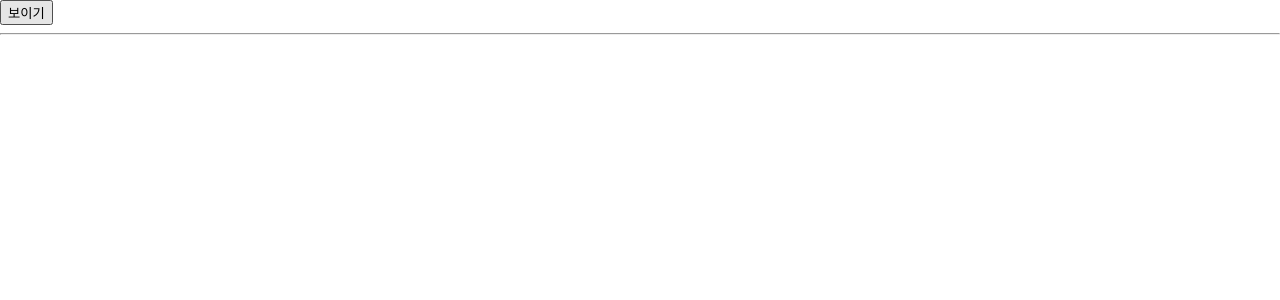
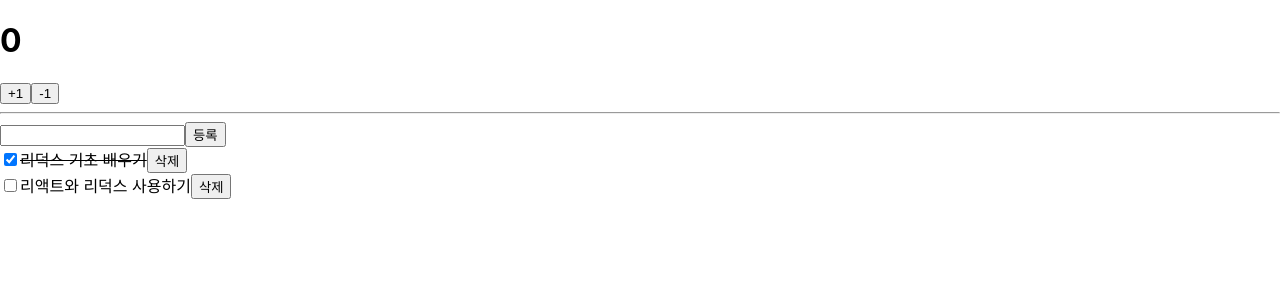
Before and after one commit to QyujinLee/react_book_example, a React (Create React App) app: page / in a window 1280 px wide. Shown: the top 300 px of the page. Built offline with nearby package versions, Linux system fonts and the light colour scheme.

Commit message:
17장 리덕스를 사용하여 리액트 애플리케이션 상태 관리하기 ~17.5 컨테이너 컴포넌트 만들기

```diff
--- a/package.json
+++ b/package.json
@@ -8,7 +8,10 @@
     "@testing-library/user-event": "^7.1.2",
     "react": "^16.12.0",
     "react-dom": "^16.12.0",
-    "react-scripts": "3.3.1"
+    "react-redux": "^7.1.3",
+    "react-scripts": "3.3.1",
+    "redux": "^4.0.5",
+    "redux-devtools-extension": "^2.13.8"
   },
   "scripts": {
     "start": "react-scripts start",
--- a/src/App.js
+++ b/src/App.js
@@ -1,19 +1,14 @@
-import React, { useState } from "react";
-import Info from "./Info";
+import React from "react";
+// import Todos from "./components/Todos";
+import CounterContainer from "./containers/CounterContainer";
+import TodosContainer from "./containers/TodosContainer";
 
 const App = () => {
-    const [visible, setVisible] = useState(false);
     return (
         <div>
-            <button
-                onClick={() => {
-                    setVisible(!visible);
-                }}
-            >
-                {visible ? "숨기기" : "보이기"}
-            </button>
+            <CounterContainer />
             <hr />
-            {visible && <Info />}
+            <TodosContainer />
         </div>
     );
 };
--- /dev/null
+++ b/src/components/Counter.js
@@ -0,0 +1,15 @@
+import React from "react";
+
+const Counter = ({ number, onIncrease, onDecrease }) => {
+    return (
+        <div>
+            <h1>{number}</h1>
+            <div>
+                <button onClick={onIncrease}>+1</button>
+                <button onClick={onDecrease}>-1</button>
+            </div>
+        </div>
+    );
+};
+
+export default Counter;
--- /dev/null
+++ b/src/components/Todos.js
@@ -0,0 +1,56 @@
+import React from "react";
+
+const TodoItem = ({ todo, onToggle, onRemove }) => {
+    return (
+        <div>
+            <input
+                type="checkbox"
+                onClick={() => onToggle(todo.id)}
+                checked={todo.done}
+                readOnly={true}
+            />
+            <span
+                style={{ textDecoration: todo.done ? "line-through" : "none" }}
+            >
+                {todo.text}
+            </span>
+            <button onClick={() => onRemove(todo.id)}>삭제</button>
+        </div>
+    );
+};
+
+const Todos = ({
+    input, // 인풋에 입력되는 텍스트
+    todos, // 할 일 목록이 들어있는 객체
+    onChangeInput,
+    onInsert,
+    onToggle,
+    onRemove
+}) => {
+    const onSubmit = e => {
+        e.preventDefault();
+        onInsert(input);
+        onChangeInput(""); // 등록 후 인풋 초기화
+    };
+    const onChange = e => onChangeInput(e.target.value);
+    return (
+        <div>
+            <form onSubmit={onSubmit}>
+                <input value={input} onChange={onChange} />
+                <button type="submit">등록</button>
+            </form>
+            <div>
+                {todos.map(todo => (
+                    <TodoItem
+                        todo={todo}
+                        key={todo.id}
+                        onToggle={onToggle}
+                        onRemove={onRemove}
+                    />
+                ))}
+            </div>
+        </div>
+    );
+};
+
+export default Todos;
--- /dev/null
+++ b/src/containers/CounterContainer.js
@@ -0,0 +1,56 @@
+import React from "react";
+import { connect } from "react-redux";
+import Counter from "../components/Counter";
+import { increase, decrease } from "../modules/counter";
+// import { bindActionCreators } from "redux";
+
+const CounterContainer = ({ number, increase, decrease }) => {
+    return (
+        <Counter number={number} onIncrease={increase} onDecrease={decrease} />
+    );
+};
+
+// // state값을 props로 전달하기 위함
+// const mapStateToProps = state => ({
+//     number: state.counter.number
+// });
+
+// // 액션 생성함수를 전달하기 위함
+// const mapDispatchToProps = dispatch => ({
+//     increase: () => {
+//         dispatch(increase());
+//     },
+//     decrease: () => {
+//         dispatch(decrease());
+//     }
+// });
+
+// // 두번째 괄호 안에 있는 컴포넌트는 연동할 컴포넌트
+// export default connect(mapStateToProps, mapDispatchToProps)(CounterContainer);
+
+// 위의 로직을 줄인 버젼
+export default connect(
+    state => ({
+        number: state.counter.number
+    }),
+    // dispatch => ({
+    //     increase: () => dispatch(increase()),
+    //     decrease: () => dispatch(decrease())
+    // })
+
+    // // bindActionCreators 유틸 함수로 전하기
+    // dispatch =>
+    //     bindActionCreators(
+    //         {
+    //             increase,
+    //             decrease
+    //         },
+    //         dispatch
+    //     )
+
+    // 함수형태가 아닌 객체 형태로 전하기 (connect 함수가 내부적으로 bindActionCreators 작업을 대신 해줌)
+    {
+        increase,
+        decrease
+    }
+)(CounterContainer);
--- /dev/null
+++ b/src/containers/TodosContainer.js
@@ -0,0 +1,39 @@
+import React from "react";
+import { connect } from "react-redux";
+import { changeInput, insert, toggle, remove } from "../modules/todos";
+import Todos from "../components/Todos";
+
+const TodosContainer = ({
+    input,
+    todos,
+    changeInput,
+    insert,
+    toggle,
+    remove
+}) => {
+    return (
+        <Todos
+            input={input}
+            todos={todos}
+            onChangeInput={changeInput}
+            onInsert={insert}
+            onToggle={toggle}
+            onRemove={remove}
+        />
+    );
+};
+
+export default connect(
+    // 비구조화 할당을 통해 todos를 분리하여
+    // state.todos.input 대신 todos.input을 사용
+    ({ todos }) => ({
+        input: todos.input,
+        todos: todos.todos
+    }),
+    {
+        changeInput,
+        insert,
+        toggle,
+        remove
+    }
+)(TodosContainer);
--- a/src/index.js
+++ b/src/index.js
@@ -1,10 +1,21 @@
-import React from 'react';
-import ReactDOM from 'react-dom';
-import './index.css';
-import App from './App';
-import * as serviceWorker from './serviceWorker';
+import React from "react";
+import ReactDOM from "react-dom";
+import "./index.css";
+import App from "./App";
+import * as serviceWorker from "./serviceWorker";
+import { createStore } from "redux";
+import rootReducer from "./modules";
+import { Provider } from "react-redux";
+import { composeWithDevTools } from "redux-devtools-extension";
 
-ReactDOM.render(<App />, document.getElementById('root'));
+const store = createStore(rootReducer, composeWithDevTools());
+
+ReactDOM.render(
+    <Provider store={store}>
+        <App />
+    </Provider>,
+    document.getElementById("root")
+);
 
 // If you want your app to work offline and load faster, you can change
 // unregister() to register() below. Note this comes with some pitfalls.
--- /dev/null
+++ b/src/modules/counter.js
@@ -0,0 +1,28 @@
+// 액션
+const INCREASE = "counter/INCREASE";
+const DECREASE = "counter/DECREASE";
+
+// 액션 생성 함수
+export const increase = () => ({ type: INCREASE });
+export const decrease = () => ({ type: DECREASE });
+
+const initialState = {
+    number: 0
+};
+
+function counter(state = initialState, action) {
+    switch (action.type) {
+        case INCREASE:
+            return {
+                number: state.number + 1
+            };
+        case DECREASE:
+            return {
+                number: state.number - 1
+            };
+        default:
+            return state;
+    }
+}
+
+export default counter;
--- /dev/null
+++ b/src/modules/index.js
@@ -0,0 +1,10 @@
+import { combineReducers } from "redux";
+import counter from "./counter";
+import todos from "./todos";
+
+const rootReducer = combineReducers({
+    counter,
+    todos
+});
+
+export default rootReducer;
--- /dev/null
+++ b/src/modules/todos.js
@@ -0,0 +1,78 @@
+// 액션
+const CHANGE_INPUT = "todos/CHANGE_INPUT";
+const INSERT = "todos/INSERT";
+const TOGGLE = "todos/TOGGLE";
+const REMOVE = "todos/REMOVE";
+
+// 액션 생성 함수
+export const changeInput = input => ({
+    type: CHANGE_INPUT,
+    input
+});
+
+let id = 3; // insert가 호출될 때마다 1씩 더해집니다.
+export const insert = text => ({
+    type: INSERT,
+    todo: {
+        id: id++,
+        text,
+        done: false
+    }
+});
+
+export const toggle = id => ({
+    type: TOGGLE,
+    id
+});
+
+export const remove = id => ({
+    type: REMOVE,
+    id
+});
+
+const initialState = {
+    input: "",
+    todos: [
+        {
+            id: 1,
+            text: "리덕스 기초 배우기",
+            done: true
+        },
+        {
+            id: 2,
+            text: "리액트와 리덕스 사용하기",
+            done: false
+        }
+    ]
+};
+
+function todos(state = initialState, action) {
+    switch (action.type) {
+        case CHANGE_INPUT:
+            return {
+                ...state,
+                input: action.input
+            };
+        case INSERT:
+            return {
+                ...state,
+                todos: state.todos.concat(action.todo)
+            };
+        case TOGGLE:
+            return {
+                ...state,
+                todos: state.todos.map(todo =>
+                    todo.id === action.id ? { ...todo, done: !todo.done } : todo
+                )
+            };
+        case REMOVE:
+            return {
+                ...state,
+                todos: state.todos.filter(todo => todo.id !== action.id)
+            };
+        default:
+            return state;
+    }
+}
+
+export default todos;
```
Also changed, not shown: src/containers.js (added), 1 other file (tests, documents, lock files or other folders).
